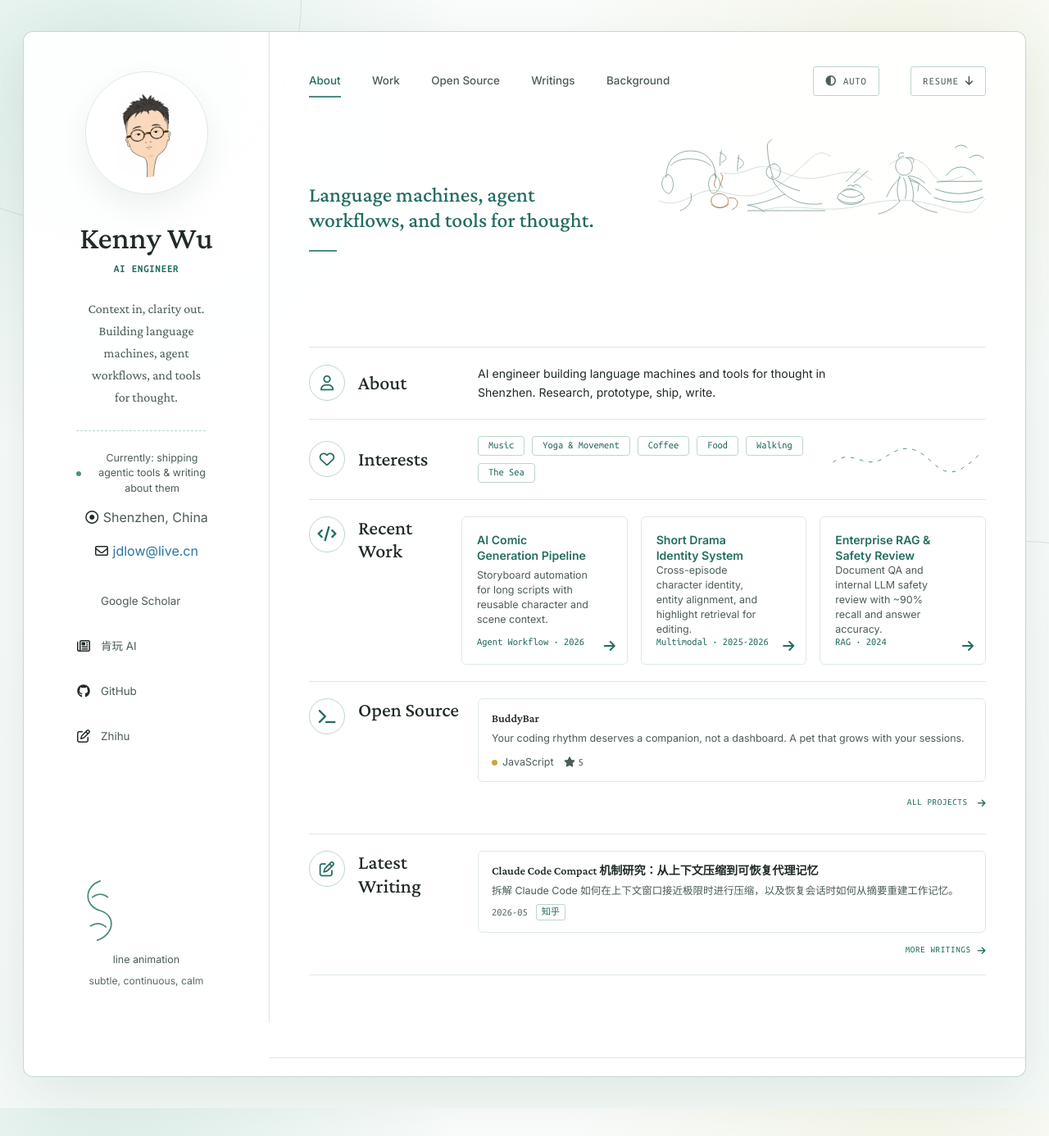
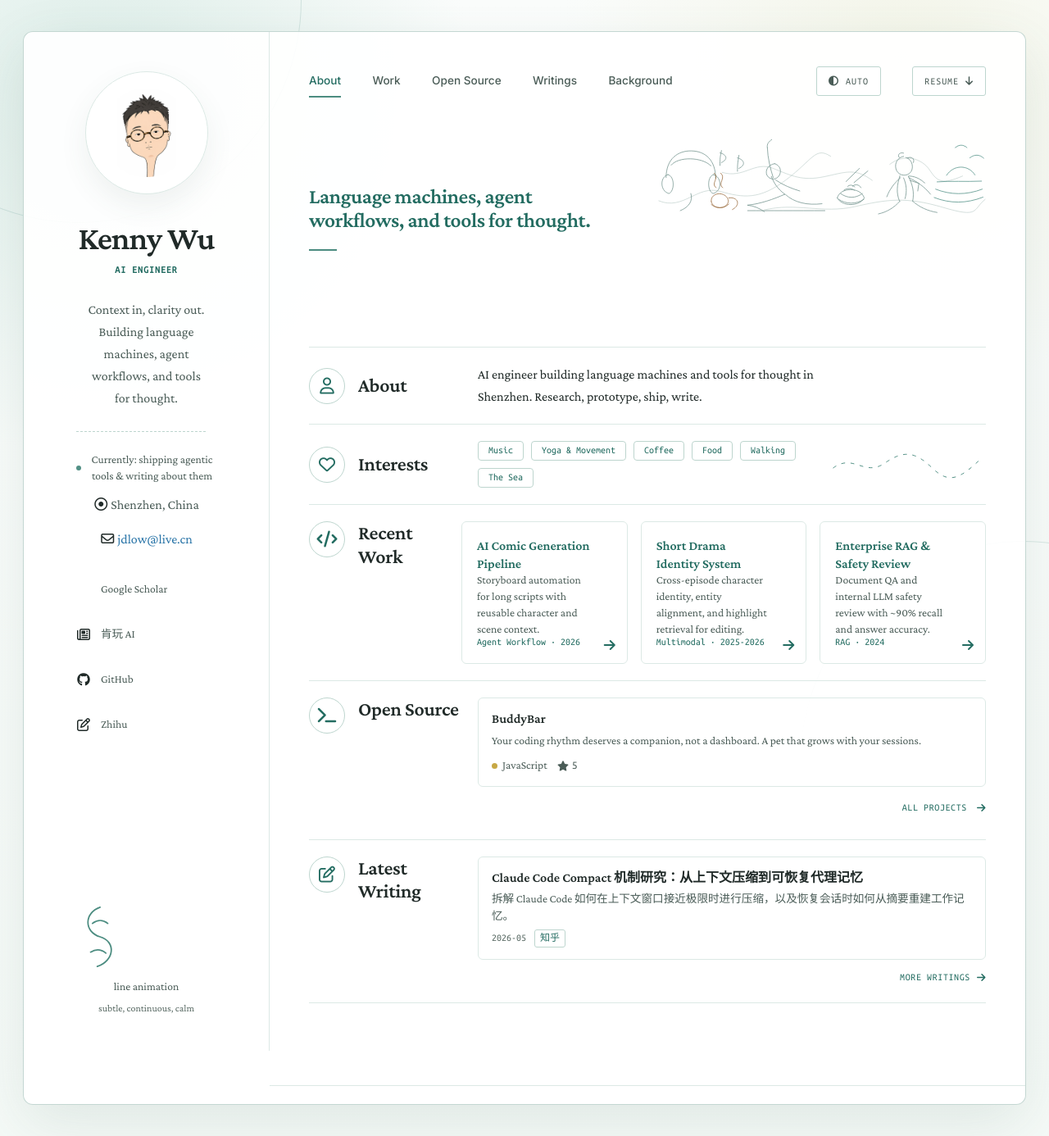
Before and after one commit to KKenny0/KKenny0.github.io, a Jekyll site: the page built from index.md, in a window 1280 px wide. Shown: the whole page at 82% size. Built offline with Jekyll 4.4.1, drawn with Linux system fonts in a browser that asks for light colours; a style sheet for code colours, icons or effects is not loaded.

Commit message:
style(site): establish type scale and restore serif body
Replace scattered font-size values with a 7-step modular scale
(xs through 3xl at 1.25 ratio). Restore Crimson Pro as body font
(was overridden to sans). Bump heading weights from 500 to 600
for stronger hierarchy contrast. Add letter-spacing on display
headings.

Co-Authored-By: Claude Opus 4.6 <noreply@anthropic.com>

```diff
--- a/assets/css/minimal-custom.css
+++ b/assets/css/minimal-custom.css
@@ -39,6 +39,14 @@
   --mono: "Ubuntu Mono", ui-monospace, SFMono-Regular, Menlo, Monaco, Consolas, "Liberation Mono", monospace;
   --sans: Inter, "PingFang SC", "Microsoft YaHei", ui-sans-serif, system-ui, -apple-system, BlinkMacSystemFont, sans-serif;
   --serif: "Crimson Pro", Georgia, "Times New Roman", "PingFang SC", "Microsoft YaHei", serif;
+  --text-xs: 0.75rem;
+  --text-sm: 0.85rem;
+  --text-base: 1rem;
+  --text-md: 1.125rem;
+  --text-lg: 1.25rem;
+  --text-xl: 1.5rem;
+  --text-2xl: 2rem;
+  --text-3xl: 2.5rem;
 }
 
 @media (prefers-color-scheme: dark) {
@@ -173,7 +181,7 @@ body {
   min-height: 100vh;
   color: var(--text);
   background: var(--body-bg);
-  font-family: var(--sans);
+  font-family: var(--serif);
   font-size: 16px;
   line-height: 1.65;
   animation: pageIn 480ms ease both;
@@ -271,17 +279,17 @@ header h1 {
   margin: 0 0 6px;
   color: var(--text);
   font-family: var(--serif);
-  font-size: 2.4rem;
-  font-weight: 500;
+  font-size: var(--text-3xl);
+  font-weight: 600;
   line-height: 1.12;
-  letter-spacing: 0;
+  letter-spacing: -0.02em;
 }
 
 .position-label {
   display: block;
   color: var(--accent-dark);
   font-family: var(--mono);
-  font-size: 0.78rem !important;
+  font-size: var(--text-xs) !important;
   font-weight: 700;
   letter-spacing: 0.08em;
   text-transform: uppercase;
@@ -292,7 +300,7 @@ header h1 {
   margin: 24px 0;
   color: var(--muted);
   font-family: var(--serif);
-  font-size: 1rem;
+  font-size: var(--text-base);
   line-height: 1.7;
 }
 
@@ -311,7 +319,7 @@ header h1 {
   max-width: 210px;
   margin: 0 0 8px;
   color: var(--muted);
-  font-size: 0.78rem;
+  font-size: var(--text-sm);
   line-height: 1.5;
 }
 
@@ -351,7 +359,7 @@ header h1 {
   height: auto !important;
   border-radius: 0 !important;
   color: var(--muted) !important;
-  font-size: 0.84rem !important;
+  font-size: var(--text-sm) !important;
   text-decoration: none;
   transition: color 0.2s ease;
 }
@@ -407,12 +415,12 @@ header h1 {
 .line-note span {
   display: block;
   color: var(--muted);
-  font-size: 0.78rem;
+  font-size: var(--text-sm);
 }
 
 .line-note small {
   color: var(--faint);
-  font-size: 0.76rem;
+  font-size: var(--text-xs);
 }
 
 .content-panel {
@@ -435,7 +443,7 @@ header h1 {
 .top-nav a:not(.resume-link) {
   color: var(--muted);
   font-family: var(--sans);
-  font-size: 0.84rem;
+  font-size: var(--text-sm);
   font-weight: 500;
   text-decoration: none;
   border-bottom: 2px solid transparent;
@@ -472,7 +480,7 @@ header h1 {
   border-radius: 3px;
   background: var(--chip-bg);
   font-family: var(--mono);
-  font-size: 0.78rem;
+  font-size: var(--text-xs);
   letter-spacing: 0.08em;
   line-height: 1;
   text-decoration: none;
@@ -509,7 +517,9 @@ header h1 {
   color: var(--accent-dark);
   font-family: var(--serif);
   font-size: clamp(1.5rem, 2vw, 2rem);
-  line-height: 1.2;
+  font-weight: 600;
+  line-height: 1.15;
+  letter-spacing: -0.015em;
 }
 
 .title-rule {
@@ -587,23 +597,24 @@ header h1 {
   color: var(--accent-dark);
   border: 1px solid var(--line-strong);
   border-radius: 50%;
-  font-size: 1.15rem;
+  font-size: var(--text-lg);
 }
 
 .feature-row h2 {
   margin: 0;
   color: var(--text);
   font-family: var(--serif);
-  font-size: 1.5rem;
-  font-weight: 500;
+  font-size: var(--text-xl);
+  font-weight: 600;
   line-height: 1.2;
+  letter-spacing: -0.01em;
 }
 
 .feature-row p {
   max-width: 460px;
   margin: 0;
   color: var(--text);
-  font-size: 0.88rem;
+  font-size: var(--text-base);
   line-height: 1.65;
 }
 
@@ -615,7 +626,7 @@ header h1 {
   padding: var(--sp-2) 0;
   color: var(--accent-dark);
   font-family: var(--mono);
-  font-size: 0.7rem;
+  font-size: var(--text-xs);
   letter-spacing: 0.05em;
   text-decoration: none;
   text-transform: uppercase;
@@ -647,7 +658,7 @@ header h1 {
   border-radius: 4px;
   background: var(--chip-bg);
   font-family: var(--mono);
-  font-size: 0.78rem;
+  font-size: var(--text-xs);
   text-decoration: none;
 }
 
@@ -696,14 +707,14 @@ header h1 {
 
 .mini-card strong {
   color: var(--accent-dark);
-  font-size: 0.88rem;
+  font-size: var(--text-base);
   font-weight: 600;
   line-height: 1.35;
 }
 
 .mini-card span {
   color: var(--muted);
-  font-size: 0.78rem;
+  font-size: var(--text-sm);
   line-height: 1.45;
 }
 
@@ -711,7 +722,7 @@ header h1 {
   align-self: end;
   color: var(--accent-dark);
   font-family: var(--mono);
-  font-size: 0.78rem;
+  font-size: var(--text-xs);
 }
 
 .mini-card i {
@@ -752,14 +763,14 @@ header h1 {
 .writing-card-title {
   color: var(--text);
   font-family: var(--serif);
-  font-size: 0.88rem;
+  font-size: var(--text-base);
   font-weight: 600;
   line-height: 1.35;
 }
 
 .writing-card-teaser {
   color: var(--muted);
-  font-size: 0.78rem;
+  font-size: var(--text-sm);
   line-height: 1.5;
 }
 
@@ -769,7 +780,7 @@ header h1 {
   align-items: center;
   color: var(--faint);
   font-family: var(--mono);
-  font-size: 0.78rem;
+  font-size: var(--text-xs);
 }
 
 .writing-card-source {
@@ -781,7 +792,7 @@ header h1 {
   border: 1px solid var(--line-strong);
   border-radius: 3px;
   font-family: var(--mono);
-  font-size: 0.7rem;
+  font-size: var(--text-xs);
 }
 
 .writing-cta {
@@ -791,7 +802,7 @@ header h1 {
   justify-self: end;
   color: var(--accent-dark);
   font-family: var(--mono);
-  font-size: 0.7rem;
+  font-size: var(--text-xs);
   letter-spacing: 0.05em;
   text-decoration: none;
   text-transform: uppercase;
@@ -812,15 +823,16 @@ header h1 {
   color: var(--text);
   font-family: var(--serif);
   font-size: clamp(1.8rem, 3vw, 2.4rem);
-  font-weight: 500;
+  font-weight: 600;
   line-height: 1.15;
+  letter-spacing: -0.02em;
 }
 
 .subpage-lead {
   margin: 0 0 36px;
   color: var(--muted);
   font-family: var(--serif);
-  font-size: 1rem;
+  font-size: var(--text-md);
   line-height: 1.6;
 }
 
@@ -828,8 +840,9 @@ header h1 {
   margin: 32px 0 14px;
   color: var(--text);
   font-family: var(--serif);
-  font-size: 1.15rem;
-  font-weight: 500;
+  font-size: var(--text-lg);
+  font-weight: 600;
+  line-height: 1.3;
 }
 
 /* ── Homepage highlight row ── */
@@ -864,14 +877,14 @@ header h1 {
 .highlight-project-link strong {
   color: var(--text);
   font-family: var(--serif);
-  font-size: 0.88rem;
+  font-size: var(--text-base);
   font-weight: 600;
   line-height: 1.35;
 }
 
 .highlight-project-link span {
   color: var(--muted);
-  font-size: 0.78rem;
+  font-size: var(--text-sm);
   line-height: 1.5;
 }
 
@@ -914,7 +927,7 @@ header h1 {
   margin: 0;
   color: var(--text);
   font-family: var(--serif);
-  font-size: 1.25rem;
+  font-size: var(--text-lg);
   font-weight: 600;
   line-height: 1.3;
 }
@@ -922,7 +935,7 @@ header h1 {
 .work-entry-role {
   color: var(--accent-dark);
   font-family: var(--mono);
-  font-size: 0.72rem;
+  font-size: var(--text-xs);
   letter-spacing: 0.04em;
   white-space: nowrap;
 }
@@ -931,7 +944,7 @@ header h1 {
   max-width: 580px;
   margin: 0 0 14px;
   color: var(--text);
-  font-size: 0.88rem;
+  font-size: var(--text-base);
   line-height: 1.7;
 }
 
@@ -951,7 +964,7 @@ header h1 {
   border-radius: 4px;
   background: var(--chip-bg);
   font-family: var(--mono);
-  font-size: 0.68rem;
+  font-size: var(--text-xs);
 }
 
 /* ── Writings page: date-column layout ── */
@@ -984,7 +997,7 @@ header h1 {
 .writing-list-date span:first-child {
   color: var(--faint);
   font-family: var(--mono);
-  font-size: 0.76rem;
+  font-size: var(--text-xs);
 }
 
 .writing-list-body strong {
@@ -992,7 +1005,7 @@ header h1 {
   margin-bottom: 6px;
   color: var(--text);
   font-family: var(--serif);
-  font-size: 1rem;
+  font-size: var(--text-base);
   font-weight: 600;
   line-height: 1.35;
 }
@@ -1008,7 +1021,7 @@ header h1 {
 .writing-list-body p {
   margin: 0;
   color: var(--muted);
-  font-size: 0.84rem;
+  font-size: var(--text-sm);
   line-height: 1.55;
 }
 
@@ -1033,12 +1046,12 @@ header h1 {
 .contribution-strip strong {
   color: var(--accent-dark);
   font-family: var(--serif);
-  font-size: 1rem;
+  font-size: var(--text-base);
 }
 
 .contribution-strip span {
   color: var(--muted);
-  font-size: 0.82rem;
+  font-size: var(--text-sm);
   line-height: 1.55;
 }
 
@@ -1067,7 +1080,7 @@ header h1 {
 .publication-card a {
   color: var(--accent-dark);
   font-family: var(--serif);
-  font-size: 1.05rem;
+  font-size: var(--text-base);
   font-weight: 600;
   line-height: 1.3;
   text-decoration: none;
@@ -1076,13 +1089,13 @@ header h1 {
 .publication-card p {
   margin: 8px 0;
   color: var(--muted);
-  font-size: 0.82rem;
+  font-size: var(--text-sm);
 }
 
 .publication-card small {
   color: var(--faint);
   font-family: var(--mono);
-  font-size: 0.7rem;
+  font-size: var(--text-xs);
 }
 
 .award-list {
@@ -1117,13 +1130,13 @@ header h1 {
 .award-list strong {
   color: var(--sand);
   font-family: var(--mono);
-  font-size: 0.72rem;
+  font-size: var(--text-xs);
   text-transform: uppercase;
 }
 
 .award-list span {
   color: var(--text);
-  font-size: 0.84rem;
+  font-size: var(--text-sm);
   line-height: 1.45;
 }
 
@@ -1186,11 +1199,11 @@ a:hover {
 }
 
 .project-card.hero-card .project-title {
-  font-size: 1.15rem;
+  font-size: var(--text-lg);
 }
 
 .project-card.hero-card .project-description {
-  font-size: 0.88rem;
+  font-size: var(--text-base);
   max-width: 600px;
 }
 
@@ -1205,7 +1218,7 @@ a:hover {
 .project-title {
   color: var(--text);
   font-family: var(--serif);
-  font-size: 1rem;
+  font-size: var(--text-base);
   font-weight: 600;
   line-height: 1.28;
   text-decoration: none;
@@ -1217,7 +1230,7 @@ a:hover {
   gap: 4px;
   color: var(--muted);
   font-family: var(--mono);
-  font-size: 0.7rem;
+  font-size: var(--text-xs);
   white-space: nowrap;
 }
 
@@ -1230,7 +1243,7 @@ a:hover {
 .project-description {
   margin: 0 0 16px;
   color: var(--muted);
-  font-size: 0.85rem;
+  font-size: var(--text-sm);
   line-height: 1.55;
 }
 
@@ -1244,7 +1257,7 @@ a:hover {
   border-radius: 4px;
   background: var(--chip-bg);
   font-family: var(--mono);
-  font-size: 0.76rem;
+  font-size: var(--text-xs);
   line-height: 1.5;
   white-space: pre-wrap;
 }
@@ -1264,7 +1277,7 @@ a:hover {
   padding: 6px 0;
   border-bottom: 1px solid var(--line);
   color: var(--muted);
-  font-size: 0.84rem;
+  font-size: var(--text-sm);
   line-height: 1.45;
 }
 
@@ -1276,7 +1289,7 @@ a:hover {
   flex-shrink: 0;
   color: var(--sand);
   font-family: var(--mono);
-  font-size: 0.72rem;
+  font-size: var(--text-xs);
   text-transform: uppercase;
 }
 
@@ -1287,7 +1300,7 @@ a:hover {
   gap: 12px;
   color: var(--faint);
   font-family: var(--mono);
-  font-size: 0.7rem;
+  font-size: var(--text-xs);
 }
 
 .project-language {
@@ -1361,14 +1374,14 @@ a:hover {
   border-radius: 4px;
   background: var(--accent-dark);
   font-family: var(--mono);
-  font-size: 0.7rem;
+  font-size: var(--text-xs);
   font-weight: 700;
 }
 
 .pub-row .title a {
   color: var(--accent-dark);
   font-family: var(--serif);
-  font-size: 1rem;
+  font-size: var(--text-base);
   font-weight: 600;
   line-height: 1.4;
   text-decoration: none;
@@ -1420,7 +1433,7 @@ footer small,
 section small {
   color: var(--faint);
   font-family: var(--mono);
-  font-size: 0.7rem;
+  font-size: var(--text-xs);
 }
 
 ::selection {
@@ -1534,7 +1547,7 @@ button:focus-visible,
   }
 
   header h1 {
-    font-size: 1.7rem;
+    font-size: var(--text-2xl);
   }
 
   .position-label {
@@ -1546,7 +1559,7 @@ button:focus-visible,
     max-width: none;
     margin: 12px auto 0;
     text-align: center;
-    font-size: 0.88rem;
+    font-size: var(--text-sm);
   }
 
   .profile-blurb::after {
@@ -1557,7 +1570,7 @@ button:focus-visible,
     max-width: none;
     justify-content: center;
     text-align: center;
-    font-size: 0.72rem;
+    font-size: var(--text-xs);
   }
 
   .line-note {
@@ -1675,7 +1688,7 @@ button:focus-visible,
   }
 
   .hero-title {
-    font-size: 1.55rem;
+    font-size: var(--text-xl);
   }
 
   .feature-icon {
@@ -1688,11 +1701,11 @@ button:focus-visible,
   }
 
   .writing-card-title {
-    font-size: 0.86rem;
+    font-size: var(--text-sm);
   }
 
   .writing-card-teaser {
-    font-size: 0.76rem;
+    font-size: var(--text-xs);
   }
 
   .publication-card img {
```
